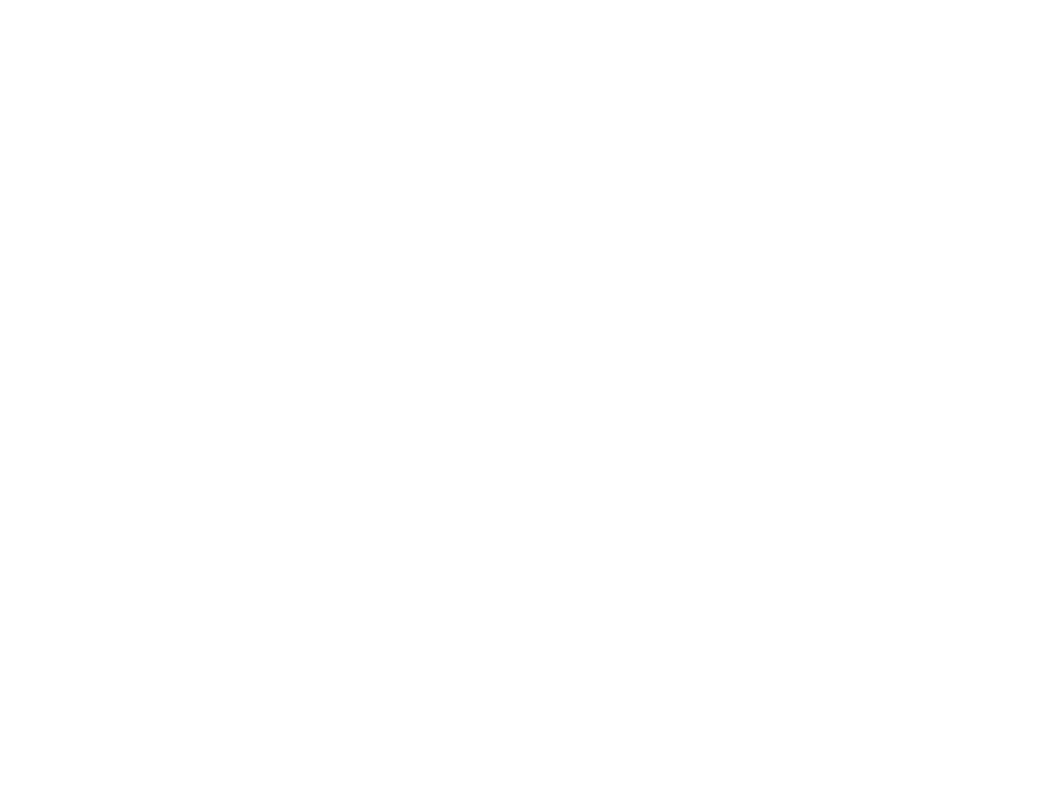
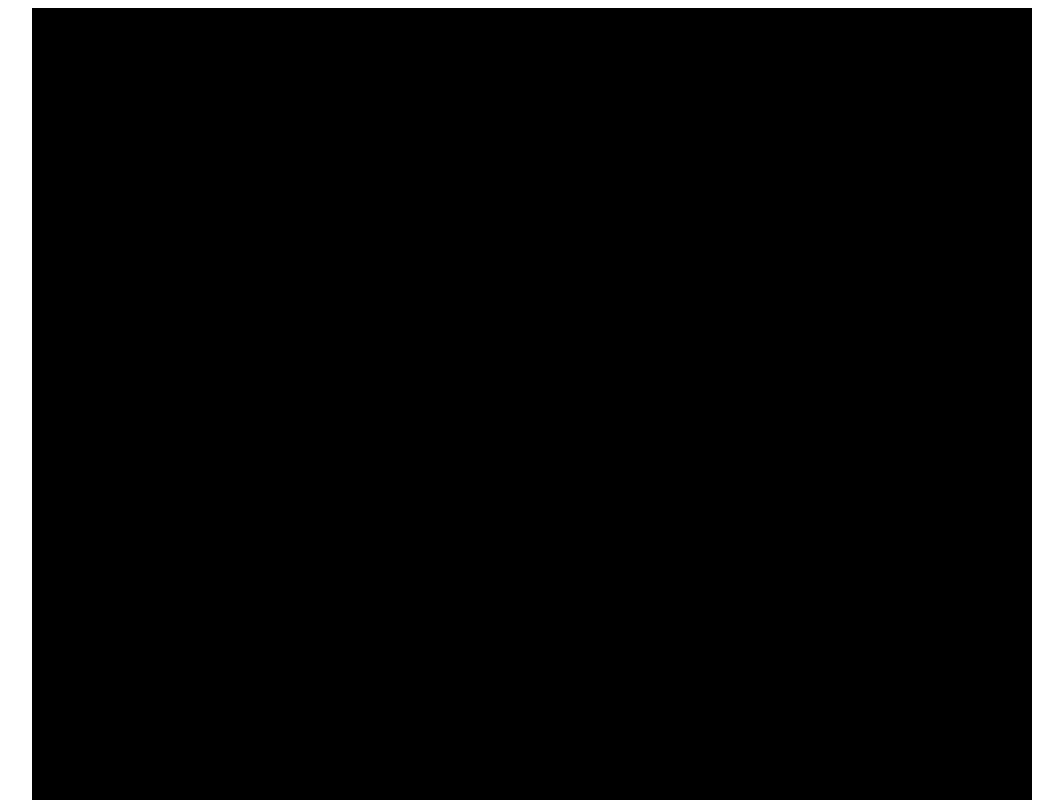
Before and after one commit to songkungsuk/break-out-team5, a plain HTML site: page test.html in a window 1280 px wide. Shown: the top 800 px of the page, without its empty margins (108-1171 px from the left). Drawn offline with Linux system fonts and the light colour scheme.

Commit message:
캔버스 배경색 검정 추가

```diff
--- a/test.html
+++ b/test.html
@@ -9,9 +9,11 @@
 </head>
 
 <body>
-    <canvas id="block" width="1000" height="1000"> <!-- 여기 넓이랑 높이도 임의로 지정한 거여서 나중에 크기에 맞춰서 바꾸면 될듯-->
+    <!-- 캔버스 위치가 구분이 안가서 배경 검정색 추가함 나중에 수정하면 될듯 -->
+    <canvas id="block" width="1000" height="1000" style="background-color: black;"> <!-- 여기 넓이랑 높이도 임의로 지정한 거여서 나중에 크기에 맞춰서 바꾸면 될듯-->
     </canvas>
     <script src="/js/jhj.js"></script>
+    <script src="/js/rsh.js"></script>
 </body>
 
 </html>
```
